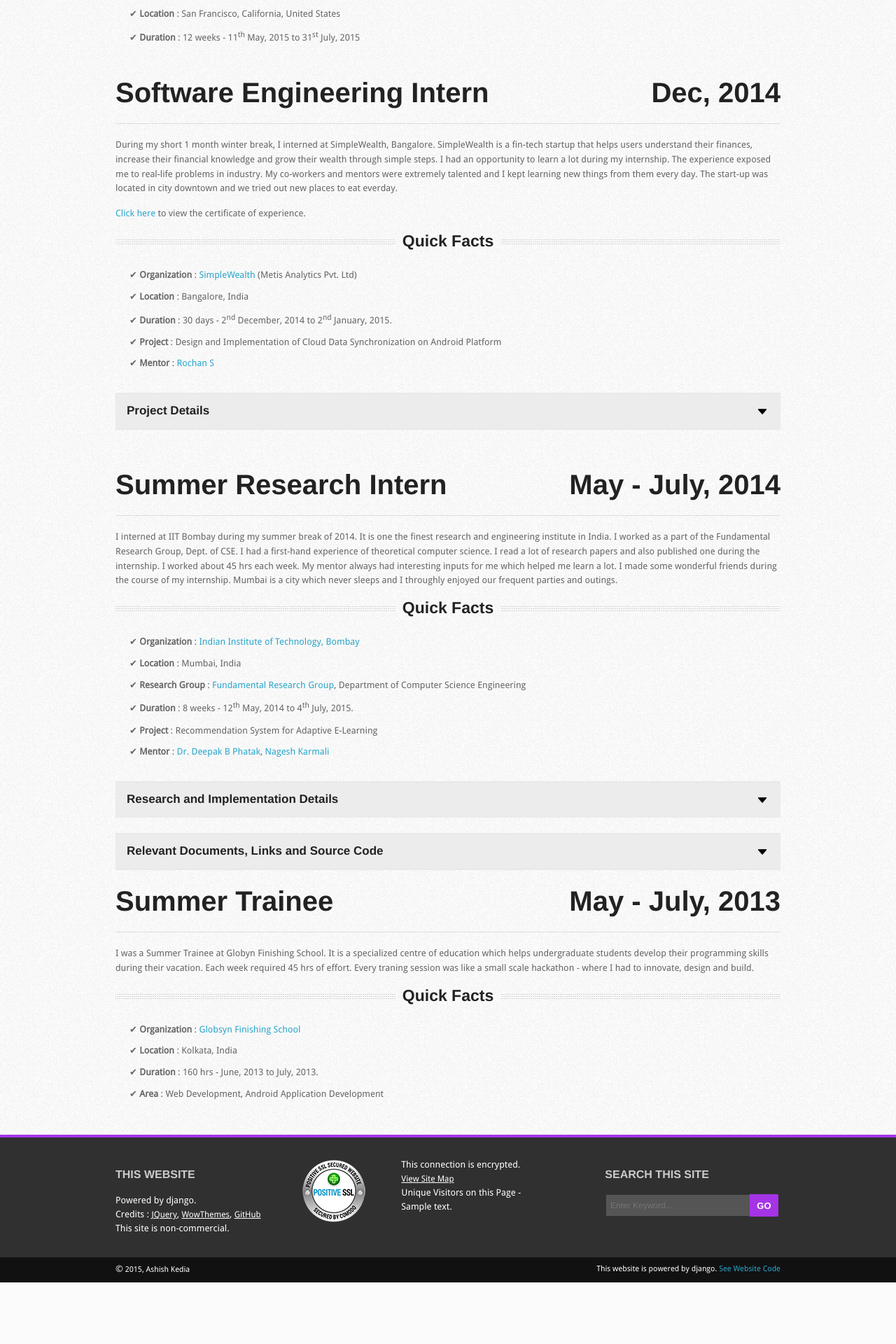
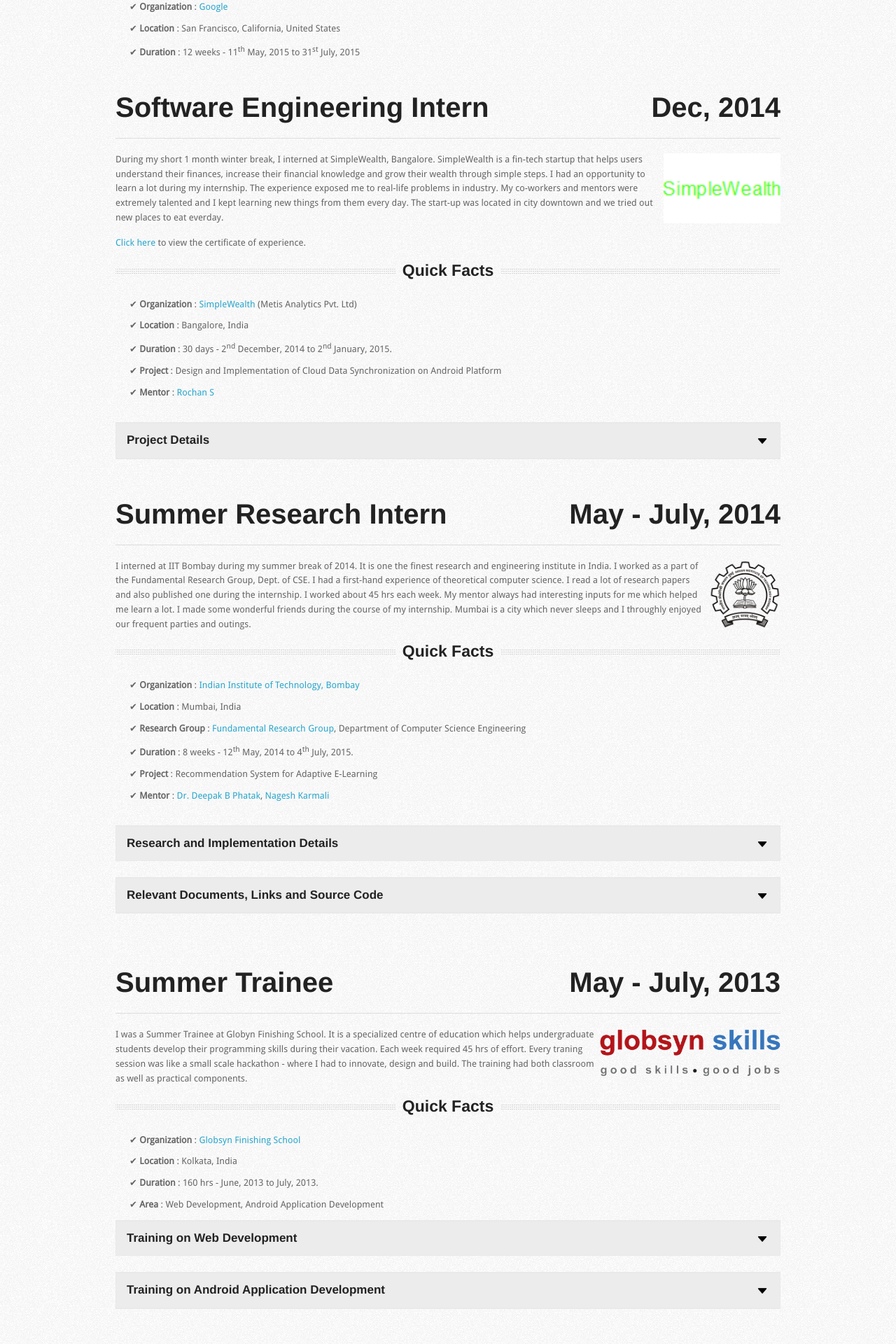
Before and after one commit to ashish1294/PersonalWebsite, a Django app: template mysite/templates/professional_career.html in a window 1280 px wide. Shown: the part 480-2400 px from the top of the page at 70% size. Before the commit the page ends 2312 px from the top, so only its background shows below. Run offline with Django 3.2, Linux system fonts and the light colour scheme; the template is opened without the code that fills it: most values are stand-ins (such as "Sample title", 1, 10 or a date in 2020); parts of the project's set-up code (start-up, migrations or seed data) failed here and were passed over.

Commit message:
Images Added In Professional Career

```diff
--- a/mysite/templates/base.html
+++ b/mysite/templates/base.html
@@ -101,6 +101,7 @@
             <img src="{% static 'images/PositiveSSL_tl_trans.png' %}" alt="Certified by Positive SSL" title="Certified by Positive SSL" border="0" />
         </div>
         <div class="three columns">
+            <h1>FOR NERDS</h1>
             This connection is encrypted. <br />
             <a href="/sitemap">View Site Map</a> <br/>
             Unique Visitors on this Page - {{visitors}}
--- a/mysite/templates/professional_career.html
+++ b/mysite/templates/professional_career.html
@@ -42,6 +42,7 @@
         <!-- Summer Internship @ Google, 2015 -->
         <h1><b>Software Engineering Intern<span style="float: right;">May - July, 2015</span></b></h1>
         <hr/>
+        <img src="{% static 'images/career/google.png' %}" style="float : right; height : 100px;"/>
         <p>
             I am currently interning at Google's San Francisco Office. I am Working for Google is like a dream come true for me. I am working with the cloud datastore team. My project involves implementing a mechanism to monitor index usage and then make useful recommendation to users via cloud notification.
         </p>
@@ -65,6 +66,7 @@
         <!--Winter Internship @ SimpleWealth, 2014-->
         <h1><b>Software Engineering Intern <span style="float: right;">Dec, 2014</span></b></h1>
         <hr/>
+        <img src="{% static 'images/career/simplewealth.png' %}" style="height : 100px; float: right;" />
         <p>
             During my short 1 month winter break, I interned at SimpleWealth, Bangalore. SimpleWealth is a fin-tech startup that helps users understand their finances, increase their financial knowledge and grow their wealth through simple steps. I had an opportunity to learn a lot during my internship. The experience exposed me to real-life problems in industry. My co-workers and mentors were extremely talented and I kept learning new things from them every day. The start-up was located in city downtown and we tried out new places to eat everday.
         </p>
@@ -115,8 +117,9 @@
         <br/>
 
         <!-- Summer Internship, 2014 @ IITB-->
-        <h1><b>Summer Research Intern <span style="float: right;">May - July, 2014</span></b></h1>
+        <h1 id="iitb_intern"><b>Summer Research Intern <span style="float: right;">May - July, 2014</span></b></h1>
         <hr/>
+        <img src="{% static 'images/career/iitb.png' %}" style="height : 100px; float: right;" />
         <p>
             I interned at IIT Bombay during my summer break of 2014. It is one the finest research and engineering institute in India. I worked as a part of the Fundamental Research Group, Dept. of CSE. I had a first-hand experience of theoretical computer science. I read a lot of research papers and also published one during the internship. I worked about 45 hrs each week. My mentor always had interesting inputs for me which helped me learn a lot. I made some wonderful friends during the course of my internship. Mumbai is a city which never sleeps and I throughly enjoyed our frequent parties and outings.
         </p>
@@ -184,18 +187,19 @@
                 </div>
             </li>
         </ul>
-
+        <br/><br/>
         <!-- Summer Trainee @ Globsyn Finishing School, 2013-->
         <h1><b>Summer Trainee <span style="float: right;">May - July, 2013</span></b></h1>
         <hr/>
+        <img src="{% static 'images/career/globsyn.png' %}" style="height : 70px; float: right;" />
         <p>
-            I was a Summer Trainee at Globyn Finishing School. It is a specialized centre of education which helps undergraduate students develop their programming skills during their vacation. Each week required 45 hrs of effort. Every traning session was like a small scale hackathon - where I had to innovate, design and build.
+            I was a Summer Trainee at Globyn Finishing School. It is a specialized centre of education which helps undergraduate students develop their programming skills during their vacation. Each week required 45 hrs of effort. Every traning session was like a small scale hackathon - where I had to innovate, design and build. The training had both classroom as well as practical components.
         </p>
         <div class="centersectiontitle">
             <h4>Quick Facts</h4>
         </div>
         <p class="list_para">
-            &#x2714; <b>Organization</b> : <a href="http://www.simplewealth.in/" target="_blank">Globsyn Finishing School</a>
+            &#x2714; <b>Organization</b> : <a href="http://www.globsynskills.com/gfs/" target="_blank">Globsyn Finishing School</a>
         </p>
         <p class="list_para">
             &#x2714; <b>Location</b> : Kolkata, India
@@ -206,6 +210,52 @@
         <p class="list_para">
             &#x2714; <b>Area</b> : Web Development, Android Application Development
         </p>
+        <ul class="responsive-accordion accordion">
+            <li>
+                <div class="responsive-accordion-head title">
+                    <h5>Training on Web Development
+                    <img src="{% static 'images/arrow.png' %}" style="width: 20px; float: right; vertical-align: center;" class="arrow"/></h5>
+                </div>
+                <div class="responsive-accordion-panel content">
+                    <p>
+                        My team consisted of 4 people. The training involved 2 hrs of classroom component each day while the rest was practical. I received
+                        one-to-one guidance from my mentor and was able to get a good grasp of web development by the end of the training course. The
+                        major components of the training were as follows :
+                        <ul>
+                            <li>Introduction to Web Teachnologies - Client-Server and 3-Layer Achitechture,</li>
+                            <li>Developing static web pages using HTML5 and CSS3</li>
+                            <li>Interactive Web Pages - JS and JQuery Framework - Form Checking, Event Handling, DOM</li>
+                            <li>Server Side Programming - PHP - Syntax, Form Handling, basic application</li>
+                            <li>Databases - SQL, Models, PHP with MySQL - XAMPP Stack</li>
+                            <li>Web Security - Encryption, SQL Injection, Web Hacks</li>
+                        </ul>
+                    </p>
+                </div>
+            </li>
+            <br/>
+            <li>
+                <div class="responsive-accordion-head title">
+                    <h5>Training on Android Application Development
+                    <img src="{% static 'images/arrow.png' %}" style="width: 20px; float: right; vertical-align: center;" class="arrow"/></h5>
+                </div>
+                <div class="responsive-accordion-panel content">
+                    <p>
+                        My team consisted of 3 people. The training involved 2 hrs of classroom component each day and rest was practical. The course was
+                        tailor-made for trainees without any mobile application development. Multiple mentors with extensive experience were available for
+                        guidance throughout the duration of the course. The major components of the training were as follows :
+                        <ul>
+                            <li>Introduction to Mobile Applications - Challenges, Limitations, Tools Available</li>
+                            <li>Java Crash Course - Syntax, OOP, Android SDK</li>
+                            <li>Android Basics - Setup, Hello World, Toast, Emmulators</li>
+                            <li>GUI Development - UI Elements, Layouts, Fragments, Widgets</li>
+                            <li>Using Networks - Async Task, APIs, Downloads, App Permissions</li>
+                            <li>File Handling and Databases - SQLite, Content Managers</li>
+                            <li>Interacting with Other Applications, Animations, Guidelines</li>
+                        </ul>
+                    </p>
+                </div>
+            </li>
+        </ul>
     </div>
 </div>
 {% endblock%}
--- a/mysite/templates/project.html
+++ b/mysite/templates/project.html
@@ -33,9 +33,9 @@
 		<p>For installation instructions, source code and other details<a href="{{project.link}}" target="_blank"> click here</a>.</p>
 		{% for image in images %}
 			{% if forloop.counter == 1%}
-				<p>To view the project gallery <a data-gal="prettyPhoto[gallery]" href="{{image}}"> click here</a>.</p>
+				<p>To view the project gallery <a data-gal="prettyPhoto[gallery]" href="{% static image %}"> click here</a>.</p>
 			{% else %}
-				<a data-gal="prettyPhoto[gallery]" href="{{image}}"></a>
+				<a data-gal="prettyPhoto[gallery]" href="{% static image %}"></a>
 			{% endif%}
 		{% endfor %}
 		{% block tabs %}{% endblock %}
@@ -46,7 +46,7 @@
 		<div class="slider-wrapper theme-default">
 			<div id="slider" class="nivoSlider detailslider">
 				{% for image in images %}
-					<img src="{{image}}" data-thumb="" alt=""/>
+					<img src="{% static image %}" data-thumb="" alt=""/>
 				{% endfor %}
 			</div>
 		</div>
```
Also changed, not shown: mysite/models.py (+61 -61 lines), mysite/templates/portofolio.html (+11 -2 lines), mysite/views.py (+14 -5 lines), mysite/files/images/career/globsyn.png (added), mysite/files/images/career/google.png (added), mysite/files/images/career/iitb.png (added), mysite/files/images/career/simplewealth.png (added), mysite/migrations/0006_auto_20150528_0933.py (added).
